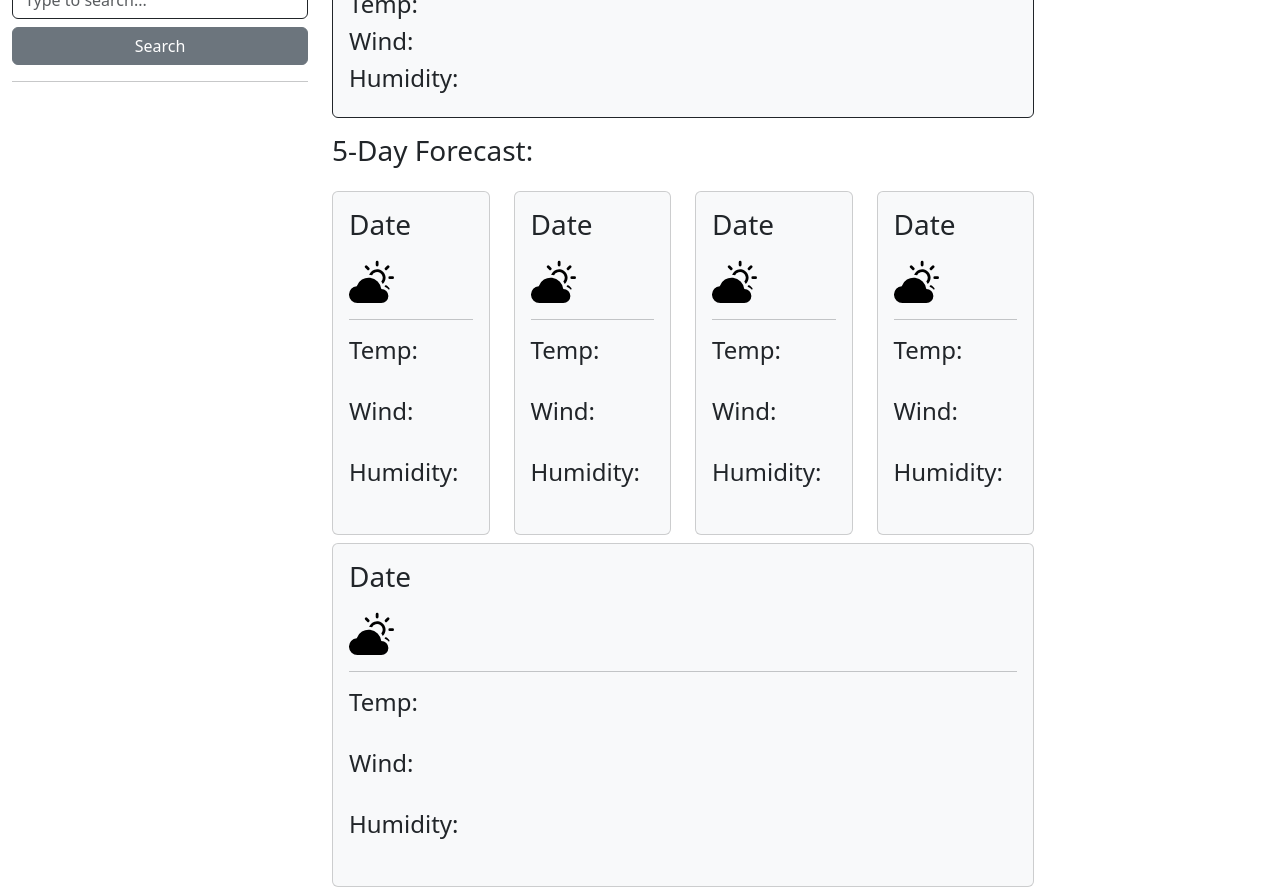
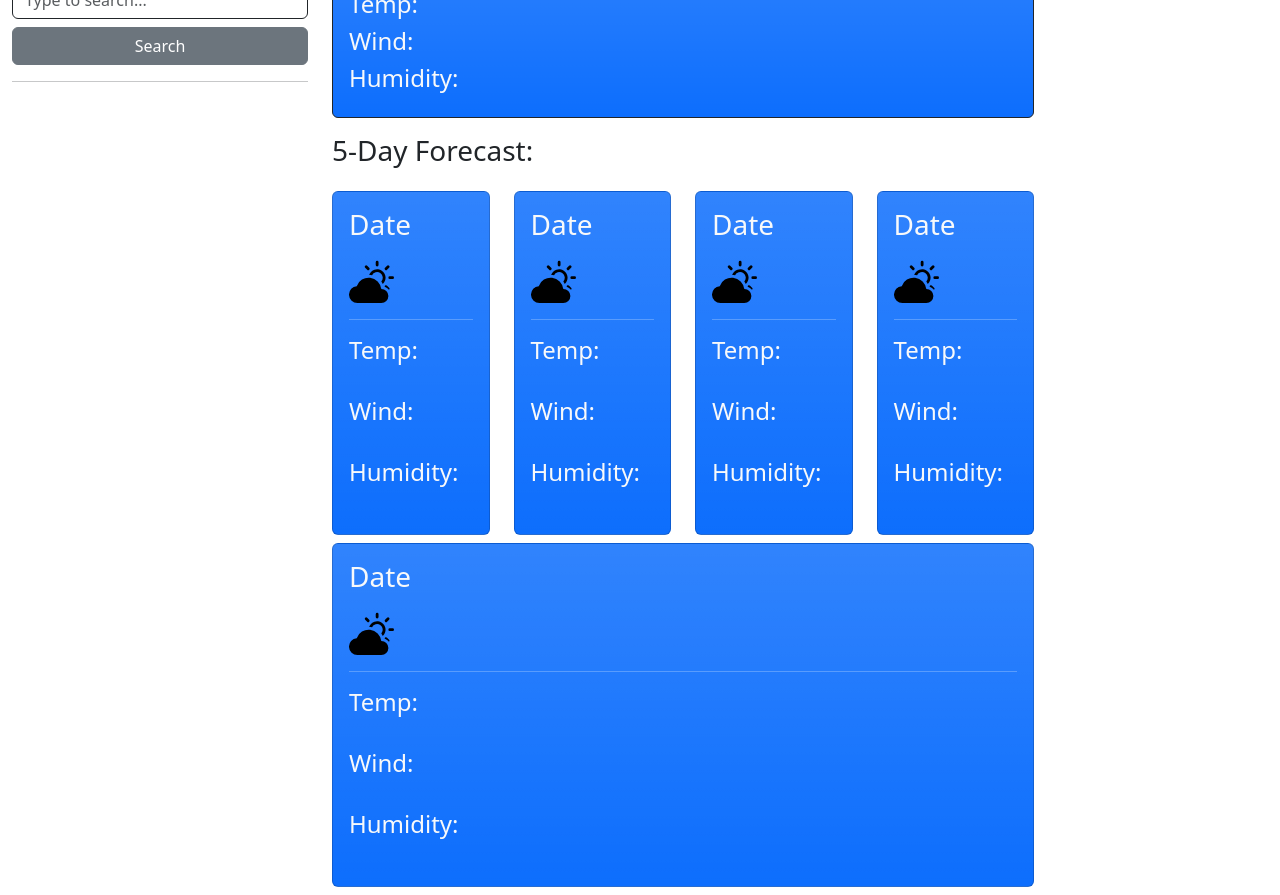
Before and after one commit to TravisH-bot/challenge-6-weather-dashboard, a plain HTML site: page index.html in a window 1280 px wide. Shown: the part 221-1116 px from the top of the page. Drawn offline with nearby package versions, Linux system fonts and the light colour scheme.

Commit message:
changed the styling of the cards for better icon visibility

```diff
--- a/assets/js/script.js
+++ b/assets/js/script.js
@@ -98,7 +98,7 @@ function fiveDayForecast() {
     .then(function (data) {
       console.log(data);
       for (var i = 1; i < 6; i++) {
-        var timeStamp = i * 7 ;
+        var timeStamp = i * 6;
         console.log(timeStamp);
         console.log(data.list[timeStamp].main.temp);
         $("#temp-" + i).text("Temp: " + data.list[timeStamp].main.temp + "°F");
@@ -112,7 +112,9 @@ function fiveDayForecast() {
           "src",
           `https://openweathermap.org/img/wn/${data.list[timeStamp].weather[0].icon}.png`
         );
-        $("#date-" + i ) .text(dayjs(data.list[timeStamp].dt_txt).format("ddd, MMM D"));
+        $("#date-" + i).text(
+          dayjs(data.list[timeStamp].dt_txt).format("ddd, MMM D")
+        );
       }
     });
 }
@@ -150,7 +152,6 @@ function cityRequest() {
   }
 }
 
-
 //just the button listener
 fetchButton.addEventListener("click", function () {
   if (citySearchBar.value != "") {
--- a/index.html
+++ b/index.html
@@ -27,7 +27,7 @@
             class="shadow px-2 mb-2 bg-body-tertiary rounded"
             src="./assets/images/cloud-sun-fill.svg"
             alt=""
-            width="60"
+            width="70"
             height="60"
           />
         </div>
@@ -69,7 +69,7 @@
         <!-- Current City Display -->
         <div id="city-display" class="col">
           <div
-            class="col border border-dark bg-light rounded-2 text-start p-3 w-75"
+            class="col border border-dark bg-primary bg-gradient rounded-2 text-light text-start p-3 w-75"
           >
             <h2>
               <span id="current-city">City Name</span>
@@ -94,7 +94,9 @@
           <div class="d-flex-inline align-items-start w-75">
             <div class="row">
               <div class="col">
-                <div class="card bg-light text-dark text-start mb-2">
+                <div
+                  class="card bg-primary bg-gradient text-light text-start mb-2"
+                >
                   <div class="card-body">
                     <h3 id="date-1" class="card-title pb-2">Date</h3>
                     <img
@@ -116,7 +118,9 @@
                 </div>
               </div>
               <div class="col">
-                <div class="card bg-light text-dark text-start mb-2">
+                <div
+                  class="card bg-primary bg-gradient text-light text-start mb-2"
+                >
                   <div class="card-body">
                     <h3 id="date-2" class="card-title pb-2">Date</h3>
                     <img
@@ -138,7 +142,9 @@
                 </div>
               </div>
               <div class="col">
-                <div class="card bg-light text-dark text-start mb-2">
+                <div
+                  class="card bg-primary bg-gradient text-light text-start mb-2"
+                >
                   <div class="card-body">
                     <h3 id="date-3" id="date-1" class="card-title pb-2">
                       Date
@@ -162,7 +168,9 @@
                 </div>
               </div>
               <div class="col">
-                <div class="card bg-light text-dark text-start mb-2">
+                <div
+                  class="card bg-primary bg-gradient text-light text-start mb-2"
+                >
                   <div class="card-body">
                     <h3 id="date-4" class="card-title pb-2">Date</h3>
                     <img
@@ -184,7 +192,9 @@
                 </div>
               </div>
               <div class="col">
-                <div class="card bg-light text-dark text-start mb-2">
+                <div
+                  class="card bg-primary bg-gradient text-light text-start mb-2"
+                >
                   <div class="card-body">
                     <h3 id="date-5" class="card-title pb-2">Date</h3>
                     <img
```
